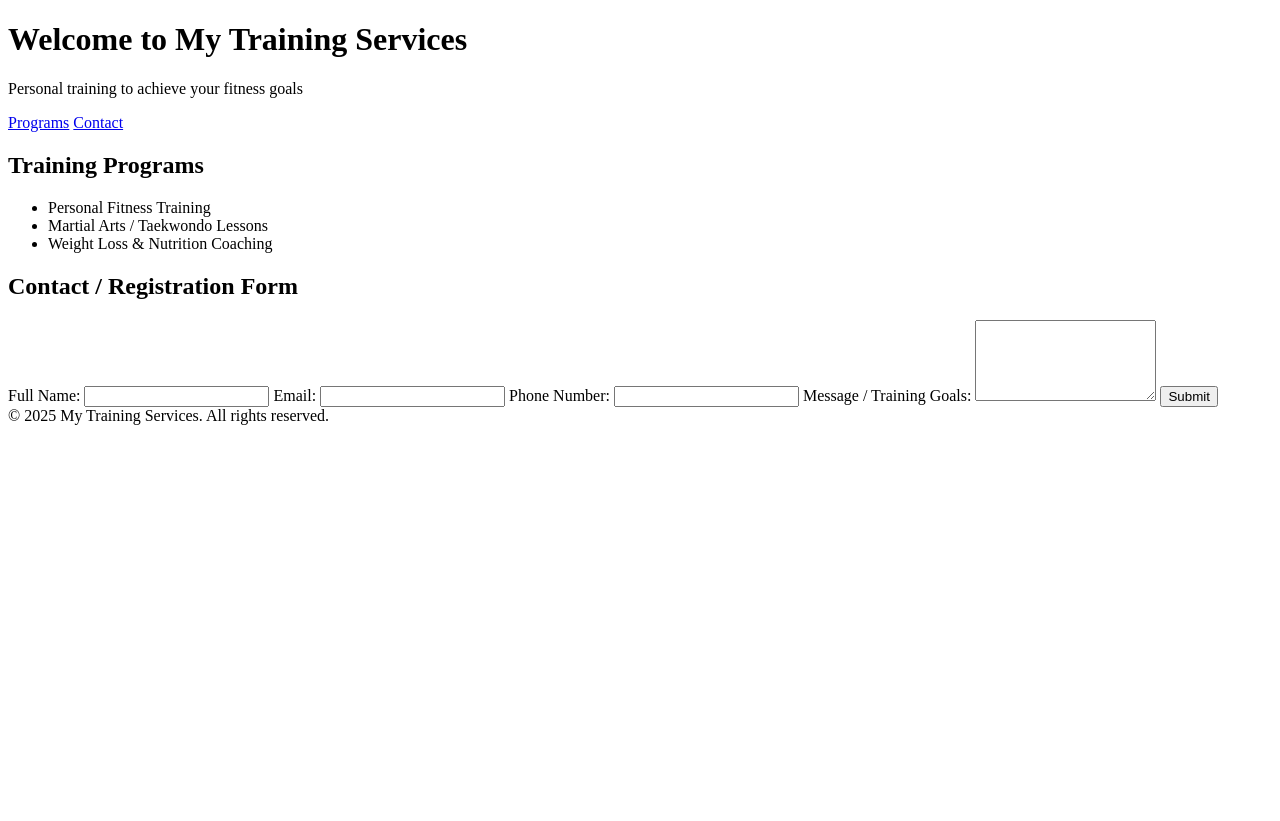
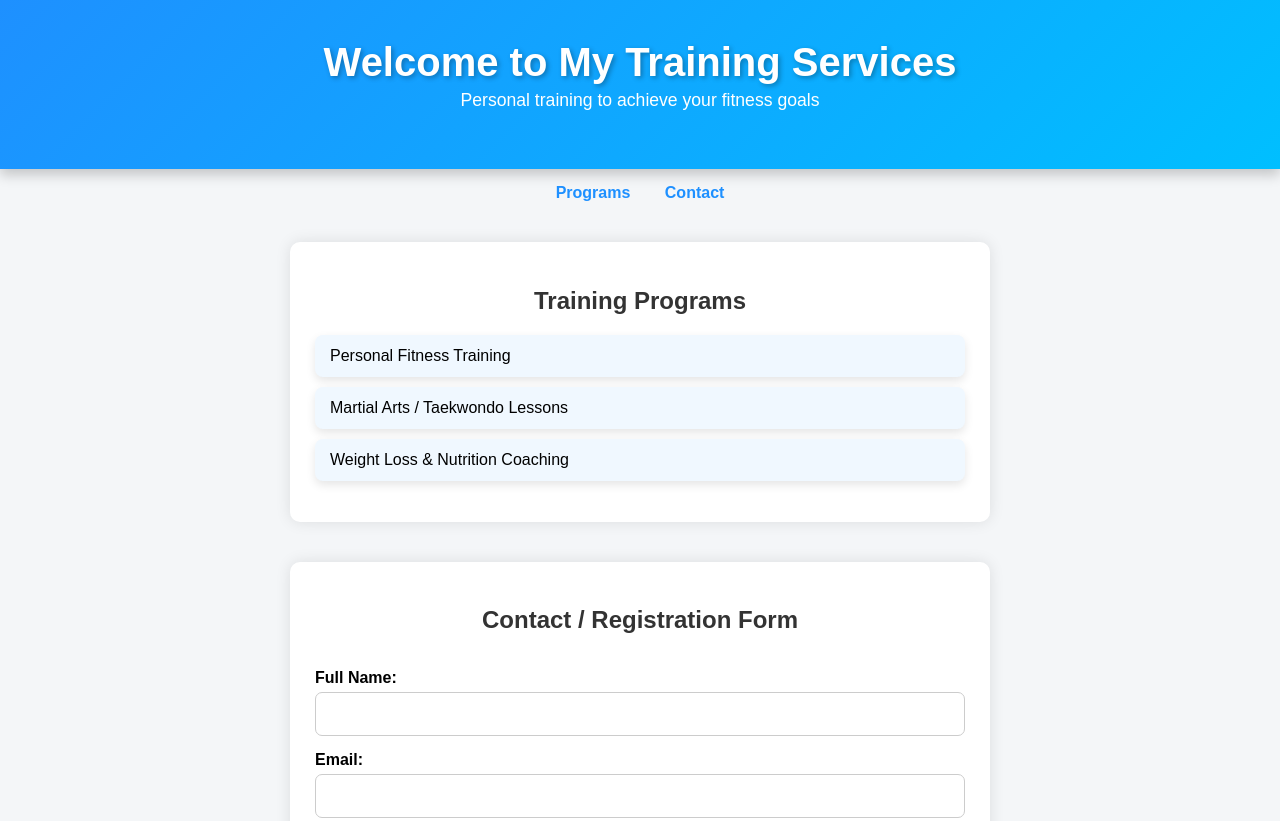
Before and after one commit to Lee786-sys/Trainer-Lee, a plain HTML site: page index.html in a window 1280 px wide. Shown: the top 821 px of the page. Before the commit the page ends 800 px from the top, so only its background shows below. Drawn offline with Linux system fonts and the light colour scheme.

Commit message:
Update style.css

```diff
--- a/style.css
+++ b/style.css
@@ -1,6 +1,154 @@
-/* Existing styles remain the same */
+/* =======================
+   General Body Styles
+======================= */
+body {
+    font-family: Arial, sans-serif;
+    background-color: #f4f6f8;
+    margin: 0;
+    padding: 0;
+}
 
-/* Thank You Message with Bounce + Fade + Background Flash */
+/* =======================
+   Header / Hero Section
+======================= */
+header {
+    background: linear-gradient(135deg, #1e90ff, #00bfff);
+    color: white;
+    text-align: center;
+    padding: 40px 0;
+    box-shadow: 0 6px 12px rgba(0,0,0,0.2);
+    position: relative;
+}
+
+header h1 {
+    font-size: 2.5rem;
+    margin: 0;
+    text-shadow: 2px 2px 5px rgba(0,0,0,0.3);
+}
+
+header p {
+    margin-top: 5px;
+    font-size: 1.1rem;
+}
+
+/* =======================
+   Navigation
+======================= */
+nav {
+    text-align: center;
+    margin: 15px 0;
+}
+
+nav a {
+    margin: 0 15px;
+    text-decoration: none;
+    color: #1e90ff;
+    font-weight: bold;
+    transition: color 0.3s, transform 0.2s;
+}
+
+nav a:hover {
+    color: #00bfff;
+    transform: scale(1.05);
+}
+
+/* =======================
+   Main Content
+======================= */
+main {
+    max-width: 650px;
+    margin: 40px auto;
+    padding: 25px;
+    background-color: white;
+    box-shadow: 0 0 15px rgba(0,0,0,0.1);
+    border-radius: 10px;
+}
+
+/* Headings */
+h2 {
+    text-align: center;
+    color: #333;
+    margin-bottom: 20px;
+}
+
+/* =======================
+   Training Programs Cards
+======================= */
+#programs ul {
+    list-style: none;
+    padding: 0;
+}
+
+#programs ul li {
+    background: #f0f8ff;
+    margin: 10px 0;
+    padding: 12px 15px;
+    border-radius: 8px;
+    box-shadow: 0 4px 10px rgba(0,0,0,0.1);
+    transition: transform 0.3s, box-shadow 0.3s;
+}
+
+#programs ul li:hover {
+    transform: translateY(-3px);
+    box-shadow: 0 6px 15px rgba(0,0,0,0.15);
+}
+
+/* =======================
+   Form Styles
+======================= */
+form {
+    display: flex;
+    flex-direction: column;
+}
+
+label {
+    margin-top: 15px;
+    font-weight: bold;
+}
+
+input, textarea {
+    padding: 12px;
+    margin-top: 5px;
+    border: 1px solid #ccc;
+    border-radius: 7px;
+    font-size: 16px;
+    transition: border 0.3s, box-shadow 0.3s, transform 0.3s;
+}
+
+input:focus, textarea:focus {
+    border-color: #00bfff;
+    box-shadow: 0 0 10px rgba(30,144,255,0.4);
+    outline: none;
+    transform: scale(1.02);
+}
+
+/* Buttons */
+button {
+    margin-top: 25px;
+    padding: 14px;
+    background-color: #1e90ff;
+    color: white;
+    font-size: 17px;
+    border: none;
+    border-radius: 7px;
+    cursor: pointer;
+    transition: background 0.3s, transform 0.2s, box-shadow 0.3s;
+}
+
+button:hover {
+    background-color: #00bfff;
+    box-shadow: 0 5px 15px rgba(0,0,0,0.2);
+    transform: translateY(-2px);
+}
+
+button:active {
+    transform: scale(0.97);
+    background-color: #0099ff;
+}
+
+/* =======================
+   Thank You Message
+======================= */
 #thank-you {
     text-align: center;
     margin-top: 25px;
@@ -39,8 +187,45 @@
     }
 }
 
-/* Button Click Animation */
-button:active {
-    transform: scale(0.97);
-    background-color: #0099ff;
+/* =======================
+   Footer
+======================= */
+footer {
+    background: linear-gradient(135deg, #1e90ff, #00bfff);
+    color: white;
+    text-align: center;
+    padding: 25px 0;
+    font-size: 0.95rem;
+    box-shadow: 0 -4px 6px rgba(0,0,0,0.1);
 }
+
+/* =======================
+   Section Fade-In Animation
+======================= */
+section, main {
+    opacity: 0;
+    transform: translateY(20px);
+    animation: fadeUp 0.8s forwards;
+}
+
+@keyframes fadeUp {
+    to {
+        opacity: 1;
+        transform: translateY(0);
+    }
+}
+
+/* =======================
+   Responsive Design
+======================= */
+@media (max-width: 700px) {
+    main {
+        margin: 20px;
+        padding: 20px;
+    }
+
+    nav a {
+        display: block;
+        margin: 10px 0;
+    }
+}
```
